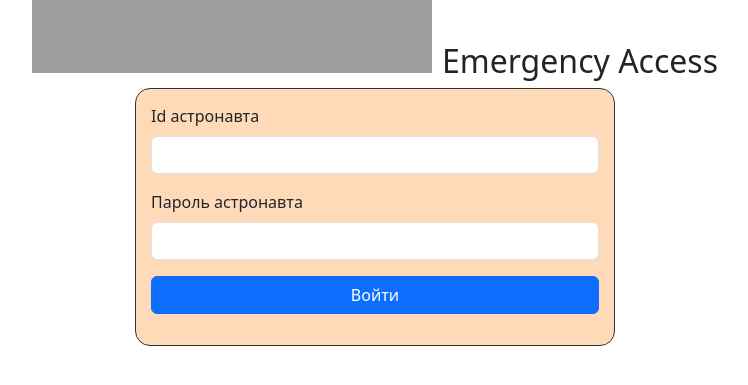
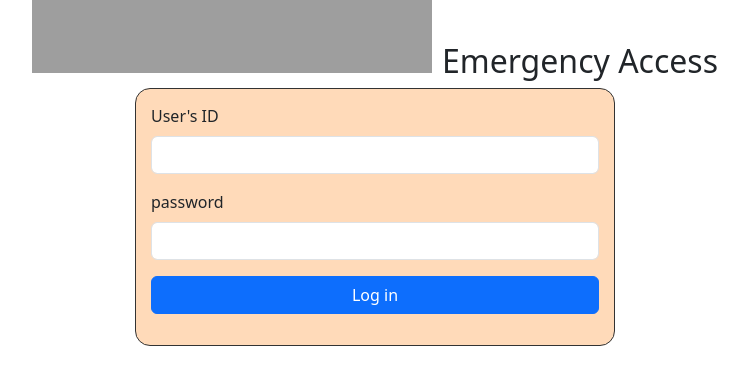
Before and after one commit to AAJJANE/ExpenseTracker, a Flask app: page /extra_login in a window 1280 px wide. Shown: the part 321-706 px from the top of the page, without its empty margins (265-1013 px from the left). Run offline with Flask 3, Linux system fonts and the light colour scheme.

Commit message:
PEP-8 and some final touches

```diff
--- a/ai.py
+++ b/ai.py
@@ -8,7 +8,9 @@ async def ai_review_async(incomes, expenses):
                                 whose incomes equal float({incomes})
                                 and expenses equal float({expenses}).
                                 Your response must be addressed to the user.
-                                Do not use any currencies in your response! Again, NO CURRENCIES IN YOUR RESPONSE!!! but if you have them, then make it Russian ruble"""
+                                Do not use any currencies in your response!
+                                Again, NO CURRENCIES IN YOUR RESPONSE!!!
+                                But if you have them, then make it Russian ruble"""
 
     payload = {
         "model": MODEL,
--- a/config.py
+++ b/config.py
@@ -1,3 +1,3 @@
 API_URL = "http://127.0.0.1:11434/api/generate"
 MODEL = "deepseek-r1:7b"
-COLOR_URL_BASE="https://x-colors.yurace.pro/api/random"
+COLOR_URL_BASE = "https://x-colors.yurace.pro/api/random"
--- a/data/users.py
+++ b/data/users.py
@@ -2,7 +2,6 @@ import datetime
 import sqlalchemy as sa
 from flask_login import UserMixin
 from werkzeug.security import generate_password_hash, check_password_hash
-
 from .__db_session import SqlAlchemyBase
 
 
--- a/forms/extra_loginform.py
+++ b/forms/extra_loginform.py
@@ -1,11 +1,9 @@
 from flask_wtf import FlaskForm
-from wtforms import StringField, PasswordField, BooleanField, SubmitField, IntegerField
+from wtforms import PasswordField, SubmitField, IntegerField
 from wtforms.validators import DataRequired
 
 
-from .loginform import LoginForm
-
 class ExtraLoginForm(FlaskForm):
-    username = IntegerField('Id астронавта', validators=[DataRequired()])
-    password = PasswordField('Пароль астронавта', validators=[DataRequired()])
-    submit = SubmitField('Войти')
+    username = IntegerField("User's ID", validators=[DataRequired()])
+    password = PasswordField('password', validators=[DataRequired()])
+    submit = SubmitField('Log in')
--- a/main.py
+++ b/main.py
@@ -2,12 +2,10 @@ import asyncio
 import datetime
 import os
 from threading import Thread
-
 from flask import Flask, render_template, request, redirect, abort, flash, jsonify
 from flask_login import LoginManager, login_user, logout_user, login_required, current_user
 from sqlalchemy import func
 from werkzeug.utils import secure_filename
-
 from ai import ai_review_async
 from data import __db_session as db_session
 from data.accounts import Accounts
@@ -25,19 +23,18 @@ login_manager.init_app(app)
 
 ai_cache = {}
 
+
 def run_async_task(user_id, incomes, expenses):
     async def task_wrapper():
         result = await ai_review_async(incomes, expenses)
         ai_cache[user_id] = result
+
     asyncio.run(task_wrapper())
 
-@app.route('/home')
-@login_required
-def index():
-    db_sess = db_session.create_session()
-    accounts = db_sess.query(Accounts).filter(Accounts.user == current_user.id).order_by(Accounts.date.asc()).all()
-    ai_cache.clear()
-    return render_template('index.html', title='Finance Tracker', accounts=accounts)
+
+@login_manager.user_loader
+def load_user(user_id: id) -> User | None:
+    return db_session.create_session().get(User, user_id)
 
 
 @app.route('/')
@@ -51,6 +48,72 @@ def start():
 @app.errorhandler(401)
 def unauthorized(error):
     return render_template('unauthorized.html', title='Unauthorized')
+
+
+@app.route('/login', methods=['GET', 'POST'])
+def login():
+    ai_cache.clear()
+    form = LoginForm()
+    if form.validate_on_submit():
+        db_sess = db_session.create_session()
+        user = db_sess.query(User).filter(User.email == form.email.data).first()
+        if user and user.check_password(form.password.data):
+            login_user(user, remember=form.remember_me.data)
+            flash("Logged in successfully!", 'success')
+            return redirect("/home")
+        return render_template('_base_form.html',
+                               message="Incorrect login credentials!",
+                               title='Error while logging in',
+                               form=form)
+    return render_template('_base_form.html', title='Log in', form=form)
+
+
+@app.route('/logout')
+@login_required
+def logout():
+    ai_cache.clear()
+    logout_user()
+    flash("Logged out successfully", 'success')
+    return redirect("/login")
+
+
+@app.route('/register', methods=['GET', 'POST'])
+def register():
+    form = RegisterForm()
+    if form.validate_on_submit():
+        db_sess = db_session.create_session()
+        profile_picture_file = form.pfp.data
+
+        picture_filename = 'default_pfp.png'
+        if profile_picture_file:
+            original_filename = secure_filename(profile_picture_file.filename)
+            extension = os.path.splitext(original_filename)[1]
+            picture_filename = f"user{db_sess.query(User).order_by(User.id.desc()).first().id}{extension}"
+            picture_path = os.path.join(app.root_path, 'static', 'img', picture_filename)
+            profile_picture_file.save(picture_path)
+
+        user = User(
+            surname=form.surname.data,
+            name=form.name.data,
+            age=form.age.data,
+            email=form.email.data,
+            pfp=picture_filename,
+        )
+        user.set_password(form.password.data)
+        db_sess.add(user)
+        db_sess.commit()
+        flash("Registered successfully!", 'success')
+        return redirect('/login')
+    return render_template('_base_form.html', title='Sign up', form=form)
+
+
+@app.route('/home')
+@login_required
+def index():
+    db_sess = db_session.create_session()
+    accounts = db_sess.query(Accounts).filter(Accounts.user == current_user.id).order_by(Accounts.date.asc()).all()
+    ai_cache.clear()
+    return render_template('index.html', title='Finance Tracker', accounts=accounts)
 
 
 @app.route('/dashboard')
@@ -140,6 +203,7 @@ def dashboard():
                            ai_summary=ai_cache.get(current_user.id),
                            title='Dashboard', )
 
+
 @app.route('/get_ai_summary')
 @login_required
 def get_ai_summary():
@@ -213,66 +277,12 @@ def account_delete(_id):
     return redirect('/home')
 
 
-@login_manager.user_loader
-def load_user(user_id: id) -> User | None:
-    return db_session.create_session().get(User, user_id)
-
-
-@app.route('/login', methods=['GET', 'POST'])
-def login():
-    ai_cache.clear()
-    form = LoginForm()
-    if form.validate_on_submit():
-        db_sess = db_session.create_session()
-        user = db_sess.query(User).filter(User.email == form.email.data).first()
-        if user and user.check_password(form.password.data):
-            login_user(user, remember=form.remember_me.data)
-            flash("Logged in successfully!", 'success')
-            return redirect("/home")
-        return render_template('_base_form.html',
-                               message="Incorrect login credentials!",
-                               title='Error while logging in',
-                               form=form)
-    return render_template('_base_form.html', title='Log in', form=form)
-
-
-@app.route('/logout')
+@app.route('/profile', methods=['GET', 'POST'])
 @login_required
-def logout():
-    ai_cache.clear()
-    logout_user()
-    flash("Logged out successfully", 'success')
-    return redirect("/login")
-
-
-@app.route('/register', methods=['GET', 'POST'])
-def register():
-    form = RegisterForm()
-    if form.validate_on_submit():
-        db_sess = db_session.create_session()
-        profile_picture_file = form.pfp.data
-
-        picture_filename = 'default_pfp.png'
-        if profile_picture_file:
-            original_filename = secure_filename(profile_picture_file.filename)
-            extension = os.path.splitext(original_filename)[1]
-            picture_filename = f"user{db_sess.query(User).order_by(User.id.desc()).first().id}{extension}"
-            picture_path = os.path.join(app.root_path, 'static', 'img', picture_filename)
-            profile_picture_file.save(picture_path)
-
-        user = User(
-            surname=form.surname.data,
-            name=form.name.data,
-            age=form.age.data,
-            email=form.email.data,
-            pfp=picture_filename,
-        )
-        user.set_password(form.password.data)
-        db_sess.add(user)
-        db_sess.commit()
-        flash("Registered successfully!", 'success')
-        return redirect('/login')
-    return render_template('_base_form.html', title='Sign up', form=form)
+def profile():
+    db_sess = db_session.create_session()
+    user = db_sess.query(User).filter(User.id == current_user.id).first()
+    return render_template('profile.html', user=user, title='Your profile')
 
 
 @app.route('/edit_profile', methods=['GET', 'POST'])
@@ -312,14 +322,6 @@ def edit_profile():
     return render_template('_base_form.html', title='Editing profile', form=form, pfp=user.pfp)
 
 
-@app.route('/profile', methods=['GET', 'POST'])
-@login_required
-def profile():
-    db_sess = db_session.create_session()
-    user = db_sess.query(User).filter(User.id == current_user.id).first()
-    return render_template('profile.html', user=user, title='Your profile')
-
-
 @app.route('/extra_login', methods=['GET', 'POST'])
 def extra_login():
     form = ExtraLoginForm()
--- a/static/css/style.css
+++ b/static/css/style.css
@@ -9,7 +9,8 @@
     background: inherit;
     border: none;
 }
-.navbar-brand{
+
+.navbar-brand {
     margin-left: 10px;
 }
 
--- a/templates/chart.html
+++ b/templates/chart.html
@@ -55,6 +55,7 @@
                 }
             });
     }
+
     window.addEventListener('load', pollAISummary);
 </script>
 
--- a/templates/index.html
+++ b/templates/index.html
@@ -57,6 +57,7 @@
 
 <script>
     const deleteModal = new bootstrap.Modal(document.getElementById('deleteModal'));
+
     function showDeleteModal(id) {
         document.getElementById('deleteModalId').innerText = '' + id;
         document.getElementById('deleteModalBtn').setAttribute('href', `/account_delete/${id}`);
--- a/utils.py
+++ b/utils.py
@@ -12,7 +12,8 @@ def format_amount(data):
     return res
 
 
-def create_chart(label, data, background_col, labels, chart_type_user, border_width=2, border_color='rgb(188, 205, 228)'):
+def create_chart(label, data, background_col, labels, chart_type_user, border_width=2,
+                 border_color='rgb(188, 205, 228)'):
     dataset = Dataset(
         label=label,
         data=data,
@@ -29,6 +30,7 @@ def create_chart(label, data, background_col, labels, chart_type_user, border_wi
 
     return chart
 
+
 def generate_color(n):
     colors = []
     for i in range(n):
```
Also changed, not shown: data/accounts.py (+1 -6 lines), forms/accountform.py (+6 -6 lines), templates/base.html (+7 -3 lines), templates/error.html (+4 -4 lines), templates/profile.html (+5 -5 lines), templates/unauthorized.html (+4 -4 lines), templates/_base_form.html (indentation only). Lines whose indentation alone changed are shown as unchanged.
